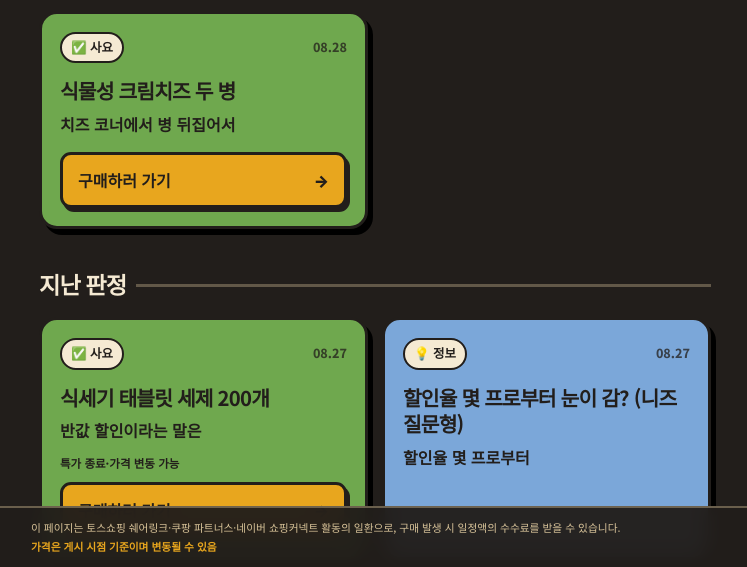
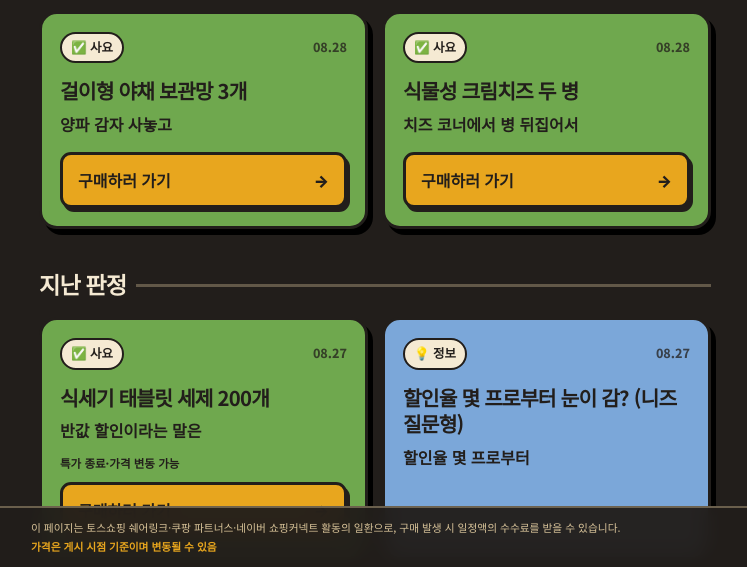
Before and after one commit to stumpshop/sayomayo-list, a plain HTML site: page index.html in a window 1280 px wide. Shown: the part 233-800 px from the top of the page, without its empty margins (265-1012 px from the left). Drawn offline with Linux system fonts and the light colour scheme.

Commit message:
landing: 2026-08-28 16:54

```diff
--- a/index.html
+++ b/index.html
@@ -36,6 +36,12 @@
   <main>
     <header><h1>사요마요 — 오늘의 판정</h1><p class="handle">@sayomayo.folk</p><p class="promise">매일 검증한 것만 올림</p></header>
     <section aria-labelledby="today"><h2 id="today">오늘의 판정</h2><div class="grid"><article class="card say">
+      <div class="card-top"><span class="badge">✅ 사요</span><time datetime="2026-08-28">08.28</time></div>
+      <h3>걸이형 야채 보관망 3개</h3>
+      <p>양파 감자 사놓고</p>
+      <a class="buy" href="https://toss.im/_m/x8iHWI83" rel="sponsored noopener" onclick="if(window.clarity){clarity(&quot;event&quot;,&quot;buy_2026-08-28_걸이형-야채-보관망-3개&quot;);}">구매하러 가기 <span aria-hidden="true">→</span></a>
+    </article>
+<article class="card say">
       <div class="card-top"><span class="badge">✅ 사요</span><time datetime="2026-08-28">08.28</time></div>
       <h3>식물성 크림치즈 두 병</h3>
       <p>치즈 코너에서 병 뒤집어서</p>
```
